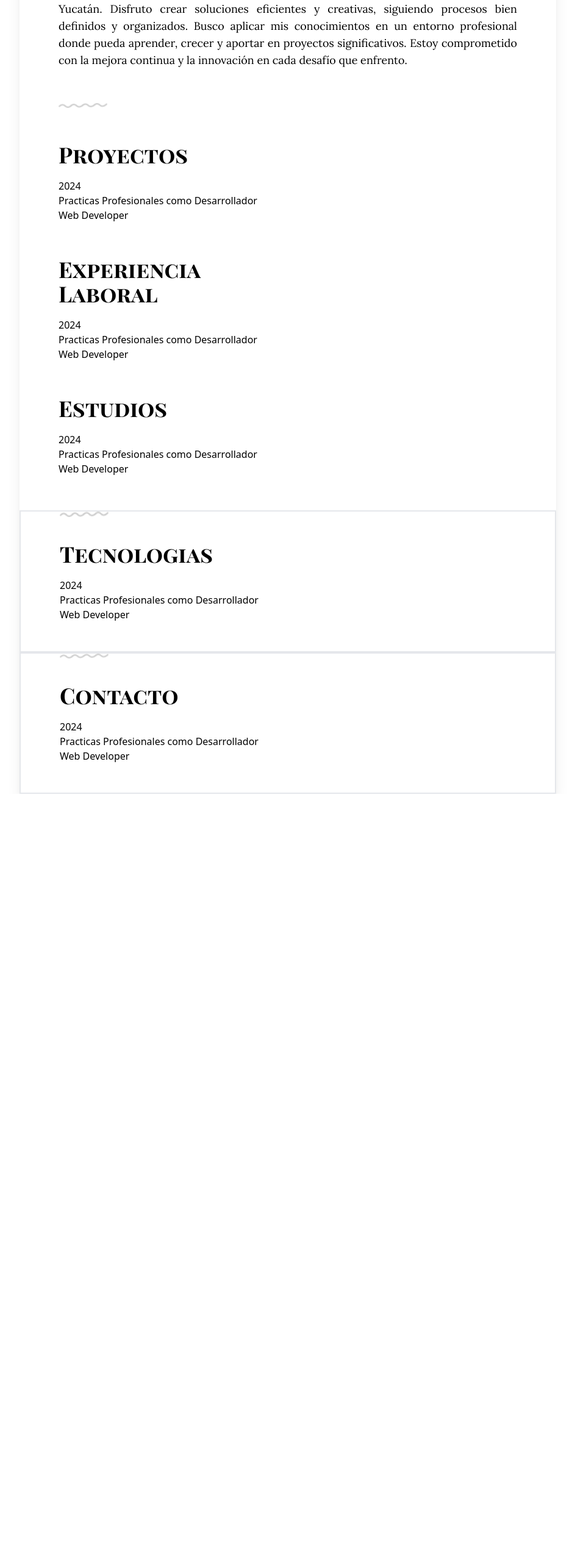
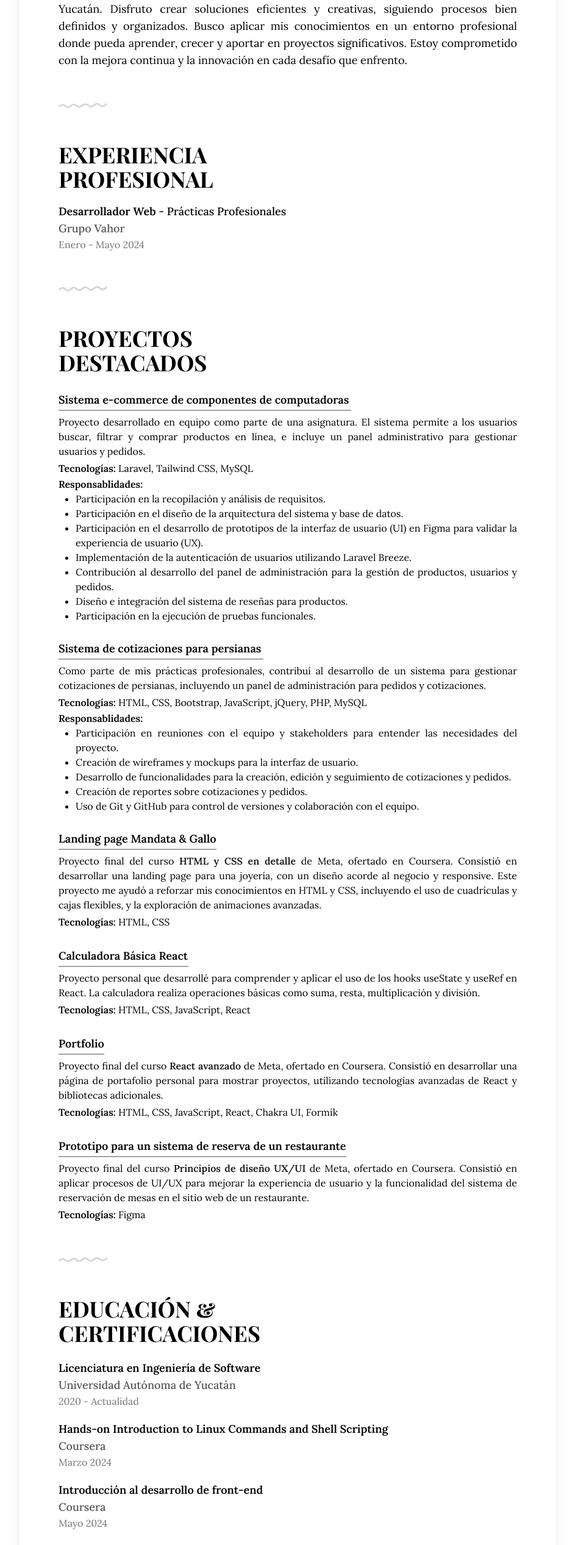
Before and after one commit to JacobUc/resume, a React (Vite) app: page / in a window 1280 px wide. Shown: the part 243-2777 px from the top of the page at 61% size, without its empty margins (168-1111 px from the left). Before the commit the page ends 1545 px from the top, so only its background shows below. Built offline with nearby package versions, Linux system fonts and the light colour scheme.

Commit message:
Agregando: secciones Experiencia, Proyectos y Educacion

```diff
--- a/src/App.jsx
+++ b/src/App.jsx
@@ -11,7 +11,7 @@ function App() {
       <Navbar/>
 
       {/* bg-zinc-200  w-7/12*/}
-      <main className="w-[55rem] m-auto shadow-xl">
+      <main className="w-[55rem] m-auto shadow-xl pb-[4rem]">
           {/* Home Section */}
           <Presentation/>
 
--- a/src/components/Experiencie.jsx
+++ b/src/components/Experiencie.jsx
@@ -3,7 +3,29 @@ import img from '../img/separator.png';
 export default function Experience(){
 
     return(
-        <section id="experience" className="w-full px-16">
+        <section id="experience" className="w-full px-16 font-lora text-lg ">
+
+            <img
+                src={img}
+                className='mb-10 w-20'
+                alt='Separator'
+            />
+
+            {/* Experiencia Laboral */}
+            <div className='mt-14 mb-14'>
+                <div className='mb-1'>
+                    <h3 className="mt-4 mb-5 text-4xl uppercase font-bold font-playfair"> Experiencia <br/> Profesional </h3>
+                </div>
+                <div>
+                    <p className='font-semibold'>
+                        Desarrollador Web
+                        <span className='font-medium'> - Prácticas Profesionales</span>
+                    </p>
+                    <p className='font-medium text-neutral-600'>Grupo Vahor</p>
+                    <p className='text-base text-neutral-500'>Enero - Mayo 2024</p>
+                </div>
+            </div>
+
             <img
                 src={img}
                 className='mb-10 w-20'
@@ -11,44 +33,159 @@ export default function Experience(){
             />
 
             {/* Proyectos */}
-            <div className='mt-14 mb-14'>
+            <div className='mt-14 mb-14 flex flex-col gap-7'>
                 <div>
-                    <h3 className="mt-4 mb-5 text-4xl font-bold font-playfair">Proyectos </h3>
+                    <h3 className="text-4xl uppercase font-bold font-playfair"> Proyectos <br/> Destacados </h3>
                 </div>
+
+                {/* !Template */}
+                <div className='text-base text-justify'>
+                    <p className='pb-0.5 font-semibold text-lg'>Sistema e-commerce de componentes de computadoras</p>
+                    <div className="w-[30rem] border-b-2 border-neutral-400"></div>
+
+                    <p className='py-0.5 mt-1'>
+                        Proyecto desarrollado en equipo como parte de una asignatura. El sistema permite a los usuarios buscar, filtrar y comprar productos en línea, e incluye un panel administrativo para gestionar usuarios y pedidos.
+                    </p>
+                    <p className='py-0.5'> <span className='font-semibold'>Tecnologías:</span> Laravel, Tailwind CSS, MySQL</p>
                     <div>
-                    <p>2024</p>
-                    <p>
-                        Practicas Profesionales como Desarrollador
-                    </p>
-                    <p>Web Developer</p>
+                        <p className='font-semibold'>Responsablidades:</p>
+                        <ul className='list-disc pl-7'>
+                            <li>Participación en la recopilación y análisis de requisitos.</li>
+                            <li>Participación en el diseño de la arquitectura del sistema y base de datos.</li>
+                            <li>Participación en el desarrollo de prototipos de la interfaz de usuario (UI) en Figma para validar la experiencia de usuario (UX).</li>
+                            <li>Implementación de la autenticación de usuarios utilizando Laravel Breeze.</li>
+                            <li>Contribución al desarrollo del panel de administración para la gestión de productos, usuarios y pedidos.</li>
+                            <li>Diseño e integración del sistema de reseñas para productos.</li>
+                            <li>Participación en la ejecución de pruebas funcionales.</li>
+                        </ul>
                     </div>
                 </div>
 
-            {/* Experiencia Laboral */}
-            <div className='mt-14 mb-14'>
+                <div className='text-base text-justify'>
+                    <p className='pb-0.5 font-semibold text-lg'>Sistema de cotizaciones para persianas</p>
+                    <div className="w-[21rem] border-b-2 border-neutral-400"></div>
+
+                    <p className='py-0.5 mt-1'>
+                        Como parte de mis prácticas profesionales, contribuí al desarrollo de un sistema para gestionar cotizaciones de persianas, incluyendo un panel de administración para pedidos y cotizaciones.
+                    </p>
+                    <p className='py-0.5'> <span className='font-semibold'>Tecnologías:</span> HTML, CSS, Bootstrap, JavaScript, jQuery, PHP, MySQL</p>
                     <div>
-                    <h3 className="mt-4 mb-5 text-4xl font-bold font-playfair">Experiencia <br></br> Laboral </h3>
-                </div>
-                <div>
-                    <p>2024</p>
-                    <p>
-                        Practicas Profesionales como Desarrollador
-                    </p>
-                    <p>Web Developer</p>
+                        <p className='font-semibold'>Responsablidades:</p>
+                        <ul className='list-disc pl-7'>
+                            <li>Participación en reuniones con el equipo y stakeholders para entender las necesidades del proyecto.</li>
+                            <li>Creación de wireframes y mockups para la interfaz de usuario.</li>
+                            <li>Desarrollo de funcionalidades para la creación, edición y seguimiento de cotizaciones y pedidos.</li>
+                            <li>Creación de reportes sobre cotizaciones y pedidos.</li>
+                            <li>Uso de Git y GitHub para control de versiones y colaboración con el equipo.</li>
+                        </ul>
                     </div>
                 </div>
 
-            {/* Estudios */}
-            <div className='mt-14 mb-14'>
+                <div className='text-base text-justify'>
+                    <p className='pb-0.5 font-semibold text-lg'>Landing page Mandata & Gallo</p>
+                    <div className="w-[16.2rem] border-b-2 border-neutral-400"></div>
+
+                    <p className='py-0.5 mt-1'>
+                        Proyecto final del curso <span className='font-semibold text-neutral-900'>HTML y CSS en detalle</span> de Meta, ofertado en Coursera. Consistió en desarrollar una landing page para una joyería, con un diseño acorde al negocio y responsive. Este proyecto me ayudó a reforzar mis conocimientos en HTML y CSS, incluyendo el uso de cuadrículas y cajas flexibles, y la exploración de animaciones avanzadas.
+                    </p>
+                    <p className='py-0.5'> <span className='font-semibold'>Tecnologías: </span>HTML, CSS</p>
+                </div>
+
+                <div className='text-base text-justify'>
+                    <p className='pb-0.5 font-semibold text-lg'>Calculadora Básica React</p>
+                    <div className="w-[13.3rem] border-b-2 border-neutral-400"></div>
+
+                    <p className='py-0.5 mt-1'>
+                        Proyecto personal que desarrollé para comprender y aplicar el uso de los hooks useState y useRef en React. La calculadora realiza operaciones básicas como suma, resta, multiplicación y división.
+                    </p>
+                    <p className='py-0.5'> <span className='font-semibold'>Tecnologías:</span> HTML, CSS, JavaScript, React</p>
+                </div>
+
+                <div className='text-base text-justify'>
+                    <p className='pb-0.5 font-semibold text-lg'>Portfolio</p>
+                    <div className="w-[4.7rem] border-b-2 border-neutral-400"></div>
+
+                    <p className='py-0.5 mt-1'>
+                        Proyecto final del curso <span className='font-semibold text-neutral-900'>React avanzado</span> de Meta, ofertado en Coursera. Consistió en desarrollar una página de portafolio personal para mostrar proyectos, utilizando tecnologías avanzadas de React y bibliotecas adicionales.
+                    </p>
+                    <p className='py-0.5'> <span className='font-semibold'>Tecnologías: </span>HTML, CSS, JavaScript, React, Chakra UI, Formik</p>
+                </div>
+
+                <div className='text-base text-justify'>
+                    <p className='pb-0.5 font-semibold text-lg'>Prototipo para un sistema de reserva de un restaurante</p>
+                    <div className="w-[29.5rem] border-b-2 border-neutral-400"></div>
+
+                    <p className='py-0.5 mt-1'>
+                        Proyecto final del curso <span className='font-semibold text-neutral-900'>Principios de diseño UX/UI</span> de Meta, ofertado en Coursera. Consistió en aplicar procesos de UI/UX para mejorar la experiencia de usuario y la funcionalidad del sistema de reservación de mesas en el sitio web de un restaurante.
+                    </p>
+                    <p className='py-0.5'> <span className='font-semibold'>Tecnologías: </span>Figma</p>
+                </div>
+
+            </div>
+
+            <img
+                src={img}
+                className='mb-10 w-20'
+                alt='Separator'
+            />
+
+            {/* Estudios y Certificaciones*/}
+            <div className='mt-14 mb-14 flex flex-col gap-5'>
+                <div className='mb-1'>
+                    <h3 className="text-4xl uppercase font-bold font-playfair"> Educación &<br /> Certificaciones</h3>
+                </div>
+
                 <div>
-                    <h3 className="mt-4 mb-5 text-4xl font-bold font-playfair">Estudios</h3>
+                    <p className='font-semibold'>
+                        Licenciatura en Ingeniería de Software
+                    </p>
+                    <p className='font-medium text-neutral-600'>Universidad Autónoma de Yucatán</p>
+                    <p className='text-base text-neutral-500'>2020 - Actualidad </p>
                 </div>
                 <div>
-                    <p>2024</p>
-                    <p>
-                        Practicas Profesionales como Desarrollador
-                    </p>
-                    <p>Web Developer</p>
+                    <a href='https://coursera.org/share/d53da41fa7e59cee1edafecdb960c8ae'
+                        target="_blank"
+                        className='py-1 font-semibold duration-300 hover:text-sky-500'>
+                        Hands-on Introduction to Linux Commands and Shell Scripting
+                    </a>
+                    <p className='font-medium text-neutral-600'>Coursera</p>
+                    <p className='text-base text-neutral-500'>Marzo 2024</p>
+                </div>
+                <div>
+                    <a href='https://coursera.org/share/d9902f88dc0274e0752be1761b074d4c'
+                        target="_blank"
+                        className='py-1 font-semibold duration-300 hover:text-sky-500'>
+                        Introducción al desarrollo de front-end
+                    </a>
+                    <p className='font-medium text-neutral-600'>Coursera</p>
+                    <p className='text-base text-neutral-500'>Mayo 2024</p>
+                </div>
+                <div>
+                    <a href='https://coursera.org/share/afb42af2b78824423cb408c4815c4295'
+                        target="_blank"
+                        className='py-1 font-semibold duration-300 hover:text-sky-500'>
+                        Programación con JavaScript
+                    </a>
+                    <p className='font-medium text-neutral-600'>Coursera</p>
+                    <p className='text-base text-neutral-500'>Junio 2024</p>
+                </div>
+                <div>
+                    <a href='https://coursera.org/share/3b8a23bbc7aa77423c6c08a45db16497'
+                        target="_blank"
+                        className='py-1 font-semibold duration-300 hover:text-sky-500'>
+                        Conceptos básicos de React
+                    </a>
+                    <p className='font-medium text-neutral-600'>Coursera</p>
+                    <p className='text-base text-neutral-500'>Julio 2024</p>
+                </div>
+                <div>
+                    <a href='https://coursera.org/share/e195874948cba9a6b0492158e0f6be62'
+                        target="_blank"
+                        className='py-1 font-semibold duration-300 hover:text-sky-500'>
+                        Principios de diseño UX/UI
+                    </a>
+                    <p className='font-medium text-neutral-600'>Coursera</p>
+                    <p className='text-base text-neutral-500'>Agosto 2024</p>
                 </div>
             </div>
         </section>
--- a/src/components/Presentation.jsx
+++ b/src/components/Presentation.jsx
@@ -46,7 +46,7 @@ export default function Presentation(){
 
                 {/* Descripcion */}
                 <div className='mt-6'>
-                    <p className='text-justify font-[Lora] text-lg leading-7'>
+                    <p className='text-justify font-lora text-lg leading-7'>
                         Cursando el octavo semestre de Ingeniería de Software en la Universidad Autónoma de Yucatán. Disfruto crear soluciones eficientes y creativas, siguiendo procesos bien definidos y organizados. Busco aplicar mis conocimientos en un entorno profesional donde pueda aprender, crecer y aportar en proyectos significativos. Estoy comprometido con la mejora continua y la innovación en cada desafío que enfrento.
                     </p>
                 </div>
--- a/src/components/TechSkills.jsx
+++ b/src/components/TechSkills.jsx
@@ -14,7 +14,7 @@ export default function TechSkills(){
                 {/* Tecnologias */}
                 <div className='mb-12'>
                     <div>
-                        <h3 className="mt-4 mb-5 text-4xl font-bold font-playfair">Tecnologias</h3>
+                        <h3 className="mt-4 mb-5 text-4xl font-bold font-playfair"> Habilidades <br/> Técnicas </h3>
                     </div>
                     <div>
                         <p>2024</p>
--- a/vite.config.js
+++ b/vite.config.js
@@ -4,4 +4,7 @@ import react from '@vitejs/plugin-react-swc'
 // https://vitejs.dev/config/
 export default defineConfig({
   plugins: [react()],
+  build: {
+    outDir: 'build' // Cambia el nombre de la carpeta de salida a 'build'
+  }
 })
```
Lines whose indentation alone changed are shown as unchanged.
